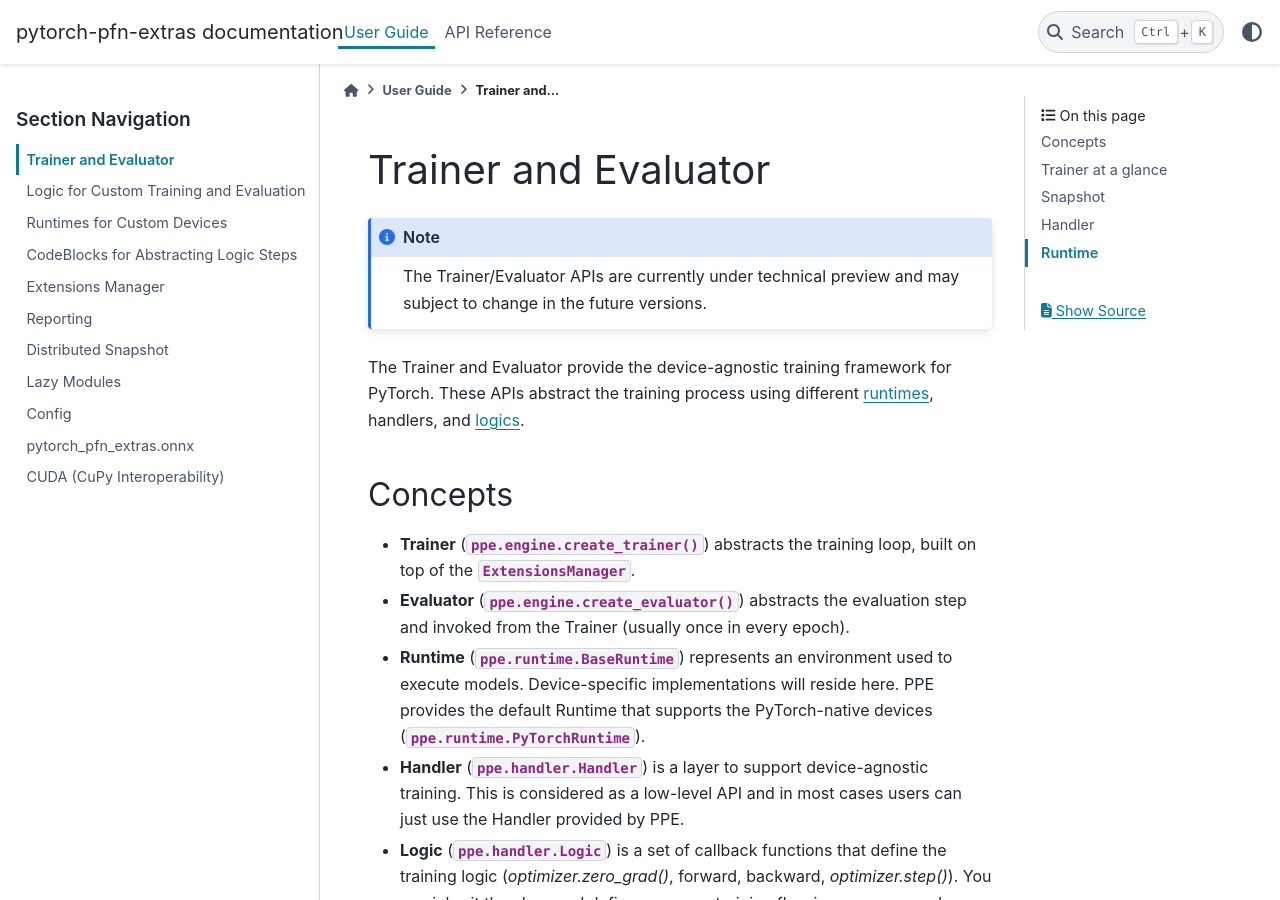
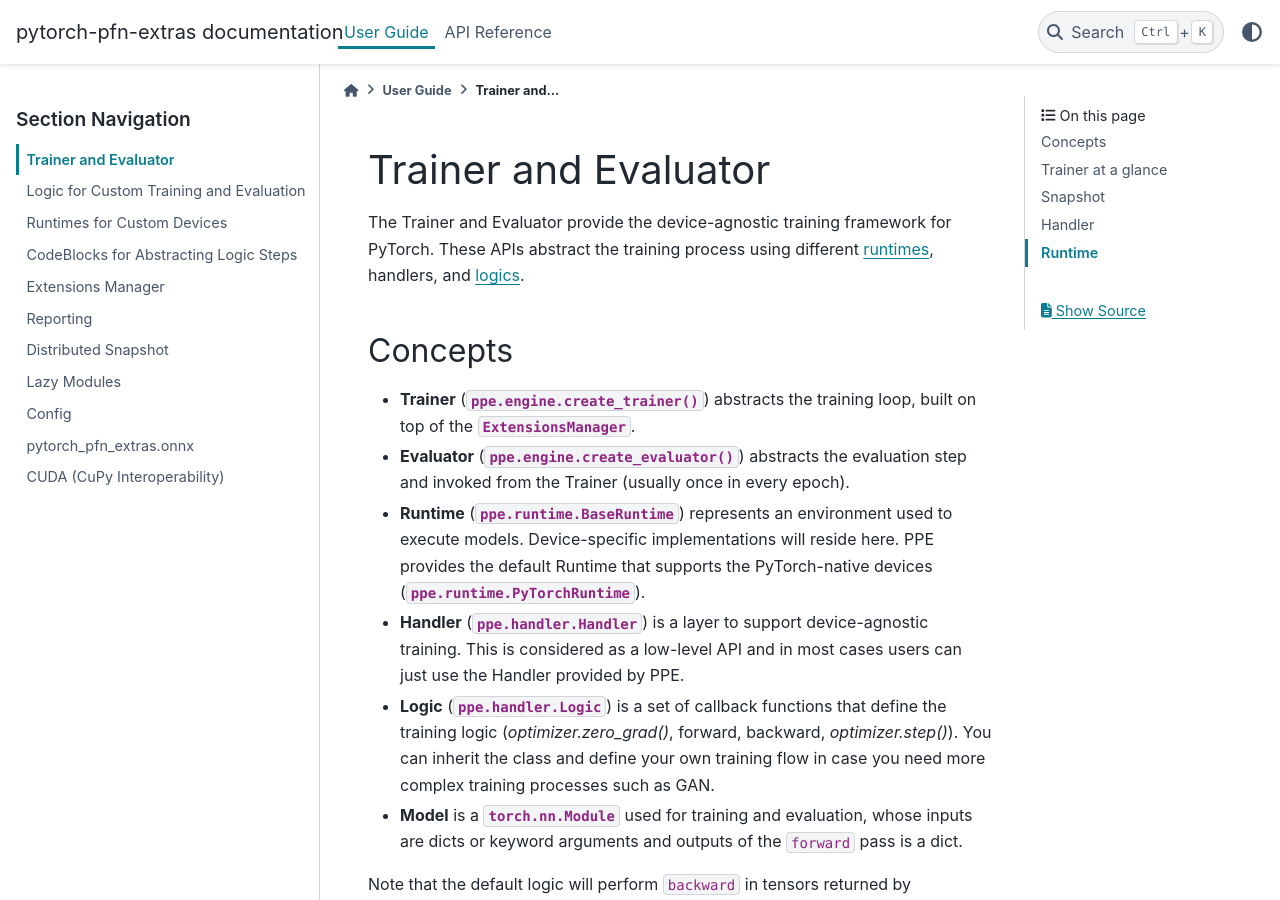
Before and after one commit to pfnet/pytorch-pfn-extras, a Sphinx documentation site: the page built from docs/source/user_guide/trainer.rst, in a window 1280 px wide and 900 px high. Built offline with Sphinx 7.4.7 and the PyData theme 0.15.4, drawn with Linux system fonts in a browser that asks for light colours.

Commit message:
remove technical preview comments

```diff
--- a/docs/source/reference/index.rst
+++ b/docs/source/reference/index.rst
@@ -8,7 +8,7 @@
 Training Loop
 ------------------
 
-Trainer (techincal preview)
+Trainer
 ~~~~~~~~~~~~~~~~~~~~~~~~~~~~~
 
 .. autosummary::
--- a/docs/source/user_guide/trainer.rst
+++ b/docs/source/user_guide/trainer.rst
@@ -1,9 +1,5 @@
 Trainer and Evaluator
 ============================
-
-.. note::
-
-   The Trainer/Evaluator APIs are currently under technical preview and may subject to change in the future versions.
 
 The Trainer and Evaluator provide the device-agnostic training framework for PyTorch.
 These APIs abstract the training process using different :doc:`runtimes <runtimes>`, handlers, and :doc:`logics <logic>`.
```
